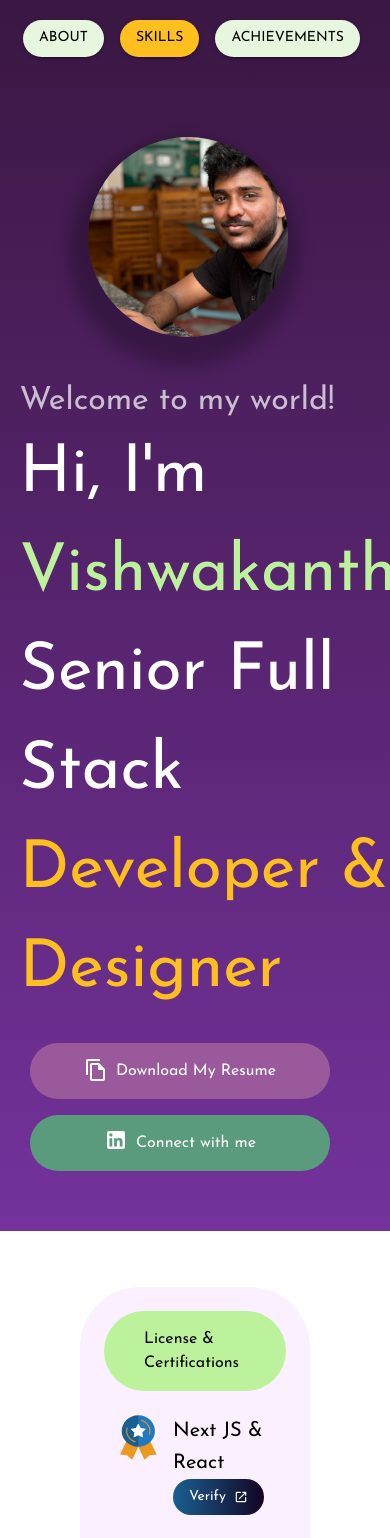
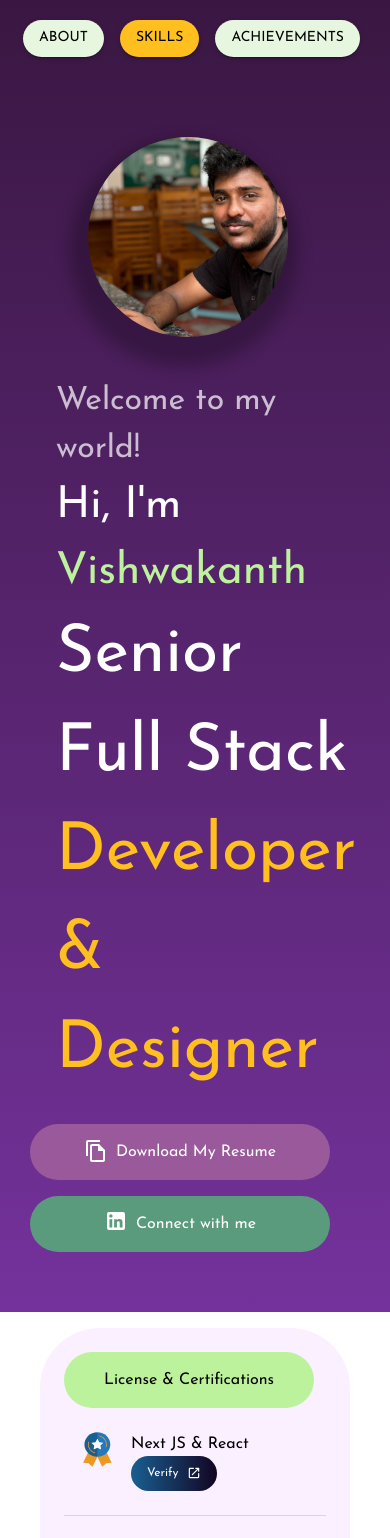
Before and after one commit to vishwakanth183/Portfolio, a Next.js app in the folder vishwakanth_portfolio/: page /skills in a window 390 px wide. Shown: the top 1538 px of the page. Built offline with nearby package versions, Linux system fonts and the light colour scheme.

Commit message:
responsive changes

```diff
--- a/vishwakanth_portfolio/src/components/home/home.tsx
+++ b/vishwakanth_portfolio/src/components/home/home.tsx
@@ -42,7 +42,7 @@ const HomeComponent = () => {
   return (
     <ThemeProvider theme={customMuiTheme}>
       <div className="mainHome">
-        <Box p={5}>
+        <Box p={width? 5 : 2}>
           <Grid container bgcolor={appColors.light} columnSpacing={5}>
             {/* Main left grid view */}
             <Grid item md={6} xs={12}>
@@ -75,12 +75,12 @@ const HomeComponent = () => {
                     {/* Email & phno */}
                     <CustomStack>
                       <MailOutlineRounded />
-                      <Typography variant="h6">{contactInfo.email}</Typography>
+                      <Typography variant={width ? "h6" : "body1"}>{contactInfo.email}</Typography>
                     </CustomStack>
 
                     <CustomStack>
                       <PermPhoneMsgOutlined />
-                      <Typography variant="h6">{contactInfo.phno}</Typography>
+                      <Typography variant={width ? "h6" : "body1"}>{contactInfo.phno}</Typography>
                     </CustomStack>
                   </Box>
                 </Grid>
--- a/vishwakanth_portfolio/src/components/skill/skills.tsx
+++ b/vishwakanth_portfolio/src/components/skill/skills.tsx
@@ -33,7 +33,7 @@ const SkillsComponent = () => {
   return (
     <ThemeProvider theme={customMuiTheme}>
       <div className="mainSkills">
-        <Box p={5}>
+        <Box p={width ? 5 : 0}>
           {/* main grid */}
           <Grid container>
             {/* License & Certifications grid */}
@@ -56,12 +56,12 @@ const SkillsComponent = () => {
                         <Image
                           src={BadgeIcon}
                           alt="Badge icon"
-                          height={45}
-                          width={45}
+                          height={width ? 45 : 35}
+                          width={width ? 45 : 35}
                         />
 
                         <Stack>
-                          <Typography variant="h6" color={appColors.dark}>
+                          <Typography variant={width ? "h6" : "body1"} color={appColors.dark}>
                             {/* <strong> */}
                             {certificateItem.certificateName}
                             {/* </strong> */}
@@ -85,7 +85,7 @@ const SkillsComponent = () => {
                                 direction={"row"}
                                 alignItems={"center"}
                               >
-                                <Typography variant="body2">Verify</Typography>
+                                <Typography variant={width ? "body2" : "caption"}>Verify</Typography>
                                 <OpenInNewRounded
                                   fontSize={"inherit"}
                                   sx={{ ml: 1 }}
@@ -122,8 +122,8 @@ const SkillsComponent = () => {
                       <Image
                         src={SkillsIcon}
                         alt="Skills icon"
-                        height={60}
-                        width={60}
+                        height={width ? 60 : 40}
+                        width={width ? 60 : 40}
                       />
                       <Stack display={"flex"} width={"100%"}>
                         <Typography color={appColors.dark}>
--- a/vishwakanth_portfolio/src/shared/components/header.tsx
+++ b/vishwakanth_portfolio/src/shared/components/header.tsx
@@ -156,7 +156,7 @@ const Header = () => {
                         <Typography fontSize={32} color={appColors.light_opacity_text}>
                             Welcome to my world!
                         </Typography>
-            <Typography fontSize={66} color={appColors.light}>
+                        <Typography fontSize={width ? 66 : 44} color={appColors.light}>
                             {`Hi, I'm`}
                             <span style={{ color: appColors.highlight_text }}>
                                 {" "}
--- a/vishwakanth_portfolio/src/shared/components/title/titleButton.tsx
+++ b/vishwakanth_portfolio/src/shared/components/title/titleButton.tsx
@@ -29,7 +29,7 @@ const TitleButton = ({ title }: { title: String }) => {
         borderRadius: 10,
       }}
     >
-      <Typography>{title}</Typography>
+      <Typography color={appColors.dark}>{title}</Typography>
     </Box>
   );
 };
```
Also changed, not shown: vishwakanth_portfolio/src/components/achievement/achievement.tsx (+7 -4 lines). Lines whose indentation alone changed are shown as unchanged.
